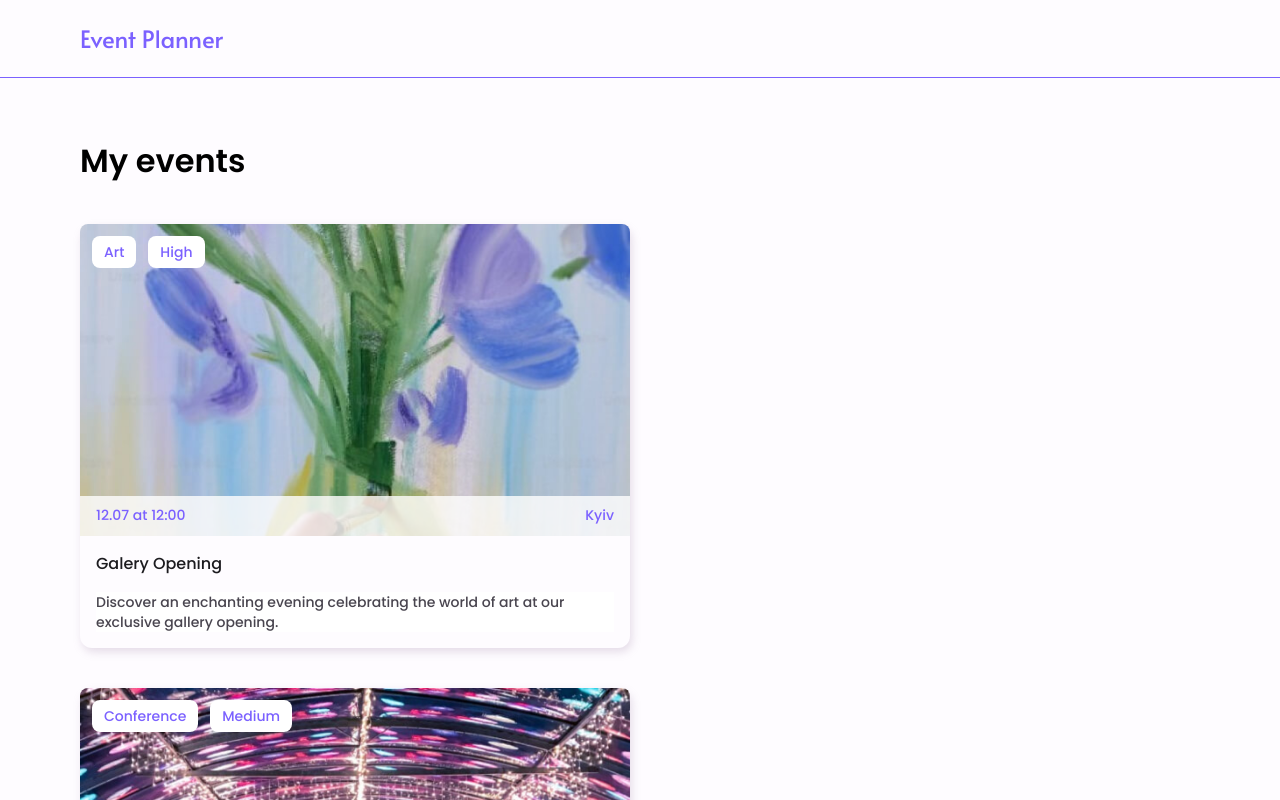
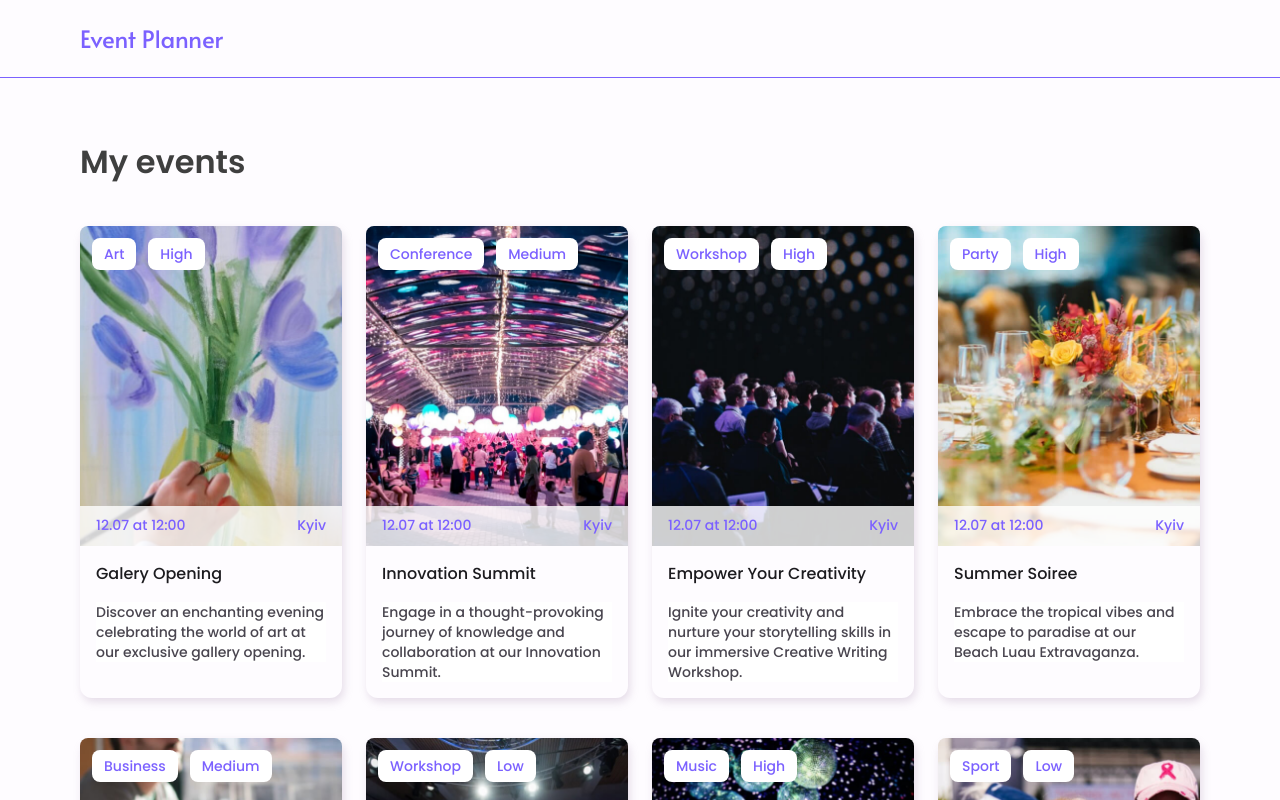
Before and after one commit to JustIrish/event-planner, a React (Create React App) app: page / in a window 1280 px wide. Shown: the top 800 px of the page. Built offline with nearby package versions, Linux system fonts and the light colour scheme.

Commit message:
add MainTitle

```diff
--- a/src/components/EventsList/EventsList.styled.js
+++ b/src/components/EventsList/EventsList.styled.js
@@ -8,7 +8,7 @@ export const CardList = styled.ul`
   padding: 40px 0;
 
   ${mediaQueries('tablet')`
-    padding: 24px 0 40px`};
+    padding: 24px 0 40px;`};
 
   ${mediaQueries('desktop')`
    column-gap: 24px;
@@ -20,21 +20,19 @@ export const Card = styled.li`
   display: flex;
   flex-direction: column;
   position: relative;
-  /* width: 272px; */
   box-shadow: 2px 4px 9px 0px rgba(166, 141, 174, 0.28);
   border-radius: 12px;
 
-  @media screen and (min-width: 790px) {
-    flex-basis: calc((100% - 20px) / 2);
-  }
-  @media screen and (min-width: 1440px) {
-    flex-basis: calc((100% - 96px) / 3);
-  }
+  ${mediaQueries('tablet')`
+     flex-basis: calc((100% - 24px) / 2);`};
+
+  ${mediaQueries('desktop')`
+  flex-basis: calc((100% - 72px) / 4);`};
 `;
 
 export const Image = styled.img`
   width: 100%;
-  height: 312px;
+  height: 320px;
   object-fit: cover;
   border-top-left-radius: 8px;
   border-top-right-radius: 8px;
@@ -43,7 +41,7 @@ export const Image = styled.img`
 export const FlexWrap = styled.div`
   position: absolute;
   width: 100%;
-  top: 272px;
+  top: 280px;
   display: flex;
   align-items: center;
   justify-content: space-between;
--- /dev/null
+++ b/src/components/MainTitle/MainTitle.js
@@ -0,0 +1,11 @@
+import { MainTitleStyled } from './MainTitle.styled';
+
+const MainTitle = ({ children }) => {
+  return (
+    <>
+      <MainTitleStyled>{children}</MainTitleStyled>
+    </>
+  );
+};
+
+export default MainTitle;
--- /dev/null
+++ b/src/components/MainTitle/MainTitle.styled.js
@@ -0,0 +1,11 @@
+import styled from 'styled-components';
+import { mediaQueries } from 'styles/mediaQueries';
+
+export const MainTitleStyled = styled.h1`
+  ${mediaQueries('tablet')`
+  color: #3f3f3f;
+  font-size: 32px;
+  font-weight: 600;
+  line-height: normal;
+  `}
+`;
--- a/src/components/Spinner/Spinner.js
+++ b/src/components/Spinner/Spinner.js
@@ -10,7 +10,7 @@ const Spinner = () => {
       }}
     >
       <RotatingLines
-        strokeColor="#a6b7c9"
+        strokeColor="rgba(123, 97, 255, 0.64)"
         strokeWidth="5"
         animationDuration="0.75"
         width="96"
--- /dev/null
+++ b/src/hooks/useWindowDimensions.js
@@ -0,0 +1,26 @@
+import { useState, useEffect } from 'react';
+
+function getWindowDimensions() {
+  const { innerWidth: width, innerHeight: height } = window;
+  return {
+    width,
+    height,
+  };
+}
+
+export default function useWindowDimensions() {
+  const [windowDimensions, setWindowDimensions] = useState(
+    getWindowDimensions()
+  );
+
+  useEffect(() => {
+    function handleResize() {
+      setWindowDimensions(getWindowDimensions());
+    }
+
+    window.addEventListener('resize', handleResize);
+    return () => window.removeEventListener('resize', handleResize);
+  }, []);
+
+  return windowDimensions;
+}
--- a/src/pages/HomePage.js
+++ b/src/pages/HomePage.js
@@ -1,9 +1,12 @@
 import EventsList from 'components/EventsList/EventsList';
+import MainTitle from 'components/MainTitle/MainTitle';
+import useWindowDimensions from 'hooks/useWindowDimensions';
 
 const Home = () => {
+  const { width } = useWindowDimensions();
   return (
     <>
-      <h1>My events</h1>
+      {width > 767 && <MainTitle>My events</MainTitle>}
       <EventsList />
     </>
   );
```
Also changed, not shown: src/images/default-image.png (added).
